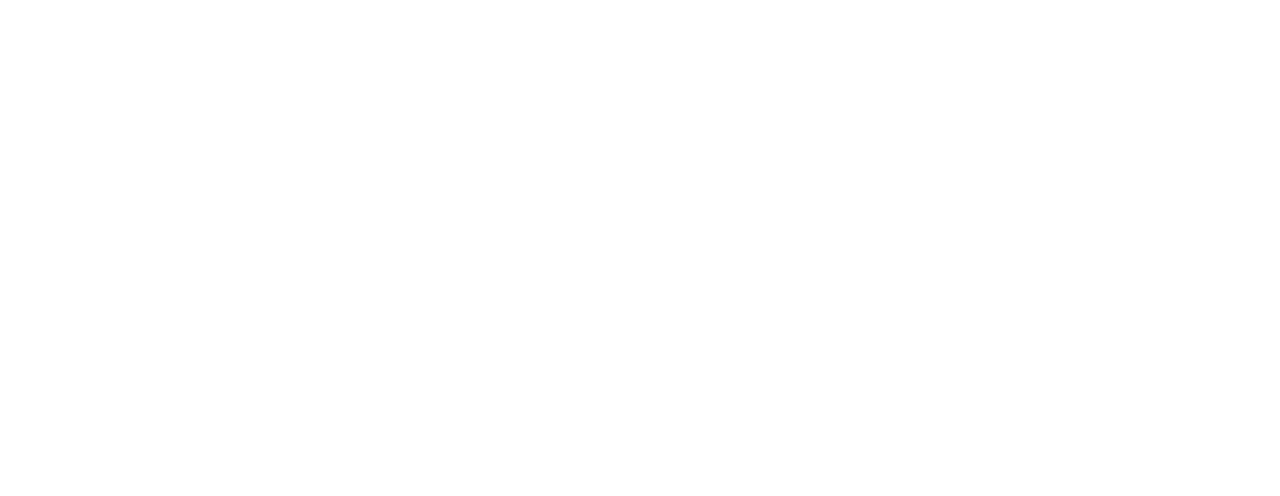
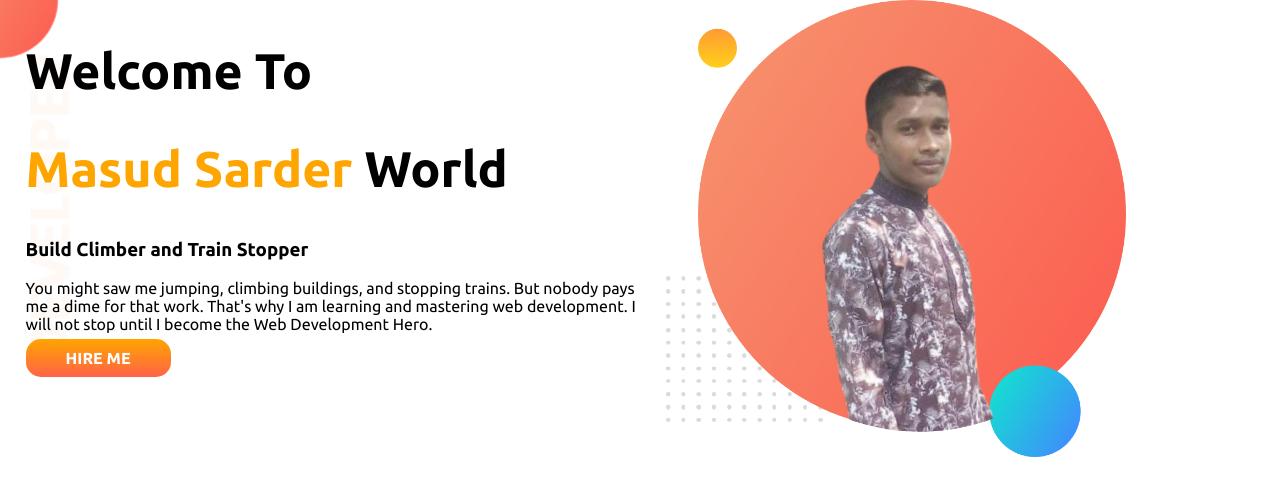
Before and after one commit to MasudSarder/developer-portfolio, a plain HTML site: page index.html in a window 1280 px wide. Drawn offline with Linux system fonts and the light colour scheme.

Commit message:
top banner add

```diff
--- a/index.html
+++ b/index.html
@@ -1,13 +1,36 @@
 <!DOCTYPE html>
 <html lang="en">
+
 <head>
     <meta charset="UTF-8">
     <meta http-equiv="X-UA-Compatible" content="IE=edge">
     <meta name="viewport" content="width=device-width, initial-scale=1.0">
     <title>Portfolio</title>
+    <link rel="preconnect" href="https://fonts.googleapis.com">
+    <link rel="preconnect" href="https://fonts.gstatic.com" crossorigin>
+    <link
+        href="https://fonts.googleapis.com/css2?family=Poppins:ital,wght@0,400;0,500;1,400&family=Ubuntu:wght@400;500;700&display=swap"
+        rel="stylesheet">
     <link rel="stylesheet" href="style.css">
 </head>
+
 <body>
 
+    <section class="top-banner">
+        <div class="headerOne">
+            <h1>Welcome To</h1>
+            <h1><span class="orange-color">Masud Sarder</span> World</h1>
+            <h3>Build Climber and Train Stopper</h3>
+            <p>You might saw me jumping, climbing buildings, and stopping trains. But nobody pays me a dime for that work.
+                That's why I am learning and mastering web development. I will not stop until I become the Web Development
+                Hero.</p>
+                <a class="link-button" target="_blank" href="https://www.linkedin.com/company/programminghero/">HIRE ME</a>
+        </div>
+        <div class="headerOne">
+            <img src="images/my-bg.png" alt="">
+        </div>
+    </section>
+
 </body>
+
 </html>
--- a/style.css
+++ b/style.css
@@ -0,0 +1,42 @@
+body {
+    font-family: 'Poppins', sans-serif;
+    font-family: 'Ubuntu', sans-serif;
+    margin: 0%;
+    padding: 0%;
+}
+
+h1 {
+    font-size: 50px;
+}
+
+.orange-color {
+    color: orange;
+}
+
+section{
+    display: flex;
+}
+
+.headerOne{
+    width: 50%;
+    padding-left: 2%;
+}
+.headerOne img{
+    width: 75%;
+}
+.link-button{
+    text-decoration: none;
+    background-image: linear-gradient(orange, tomato);
+    border-radius: 15px;
+    padding: 10px 40px;
+    color: white;
+    font-weight: 700;
+    -webkit-border-radius: 15px;
+    -moz-border-radius: 15px;
+    -ms-border-radius: 15px;
+    -o-border-radius: 15px;
+}
+.top-banner{
+    background-image: url(images/top-banner.png);
+    background-repeat: no-repeat;
+}
```
Also changed, not shown: images/exp-bg.png (added), images/jhankar.png (added), images/jhankar2.png (added), images/my-bg.png (added), images/my-bg2.png (added), images/top-banner.png (added), 7 other files.
